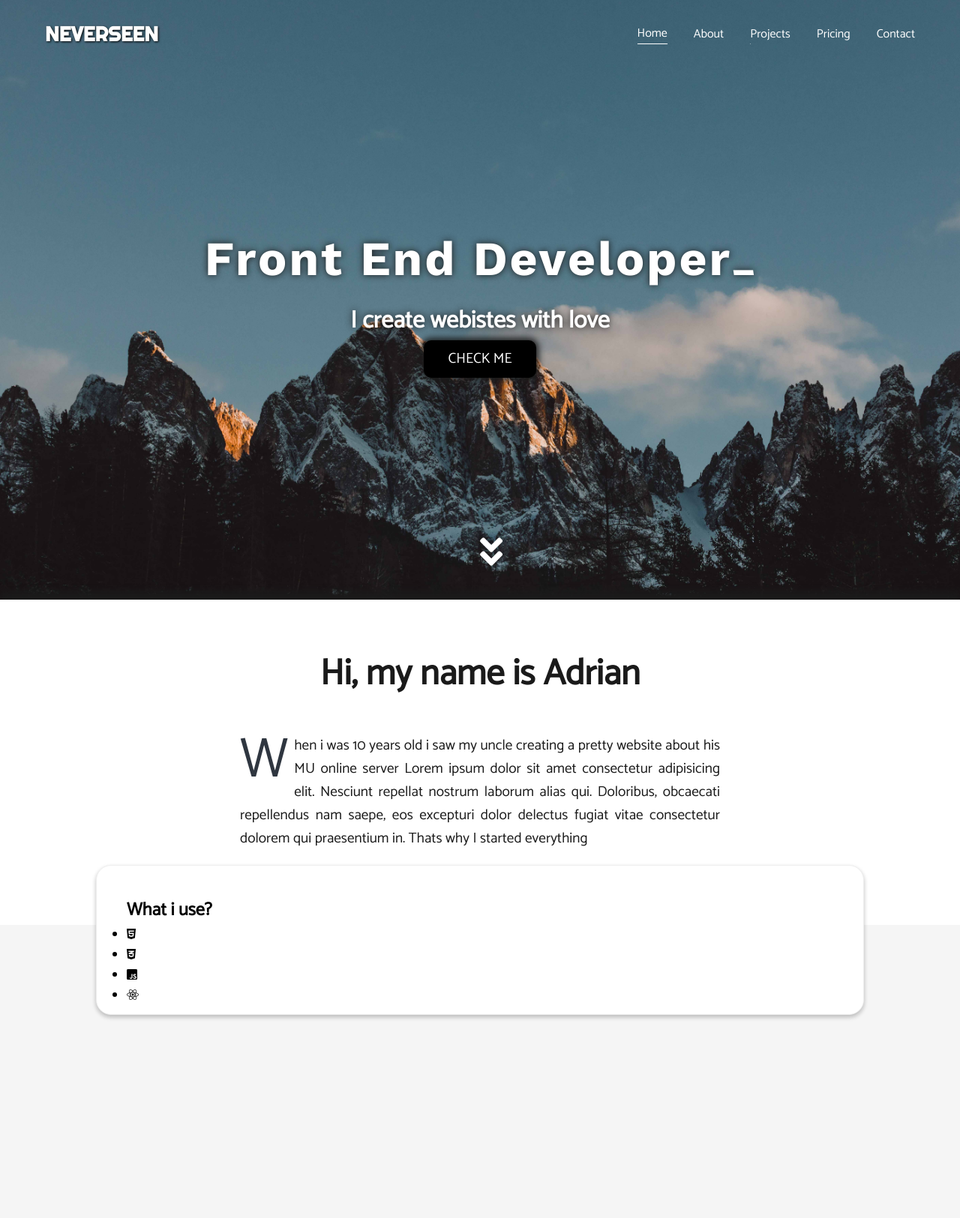
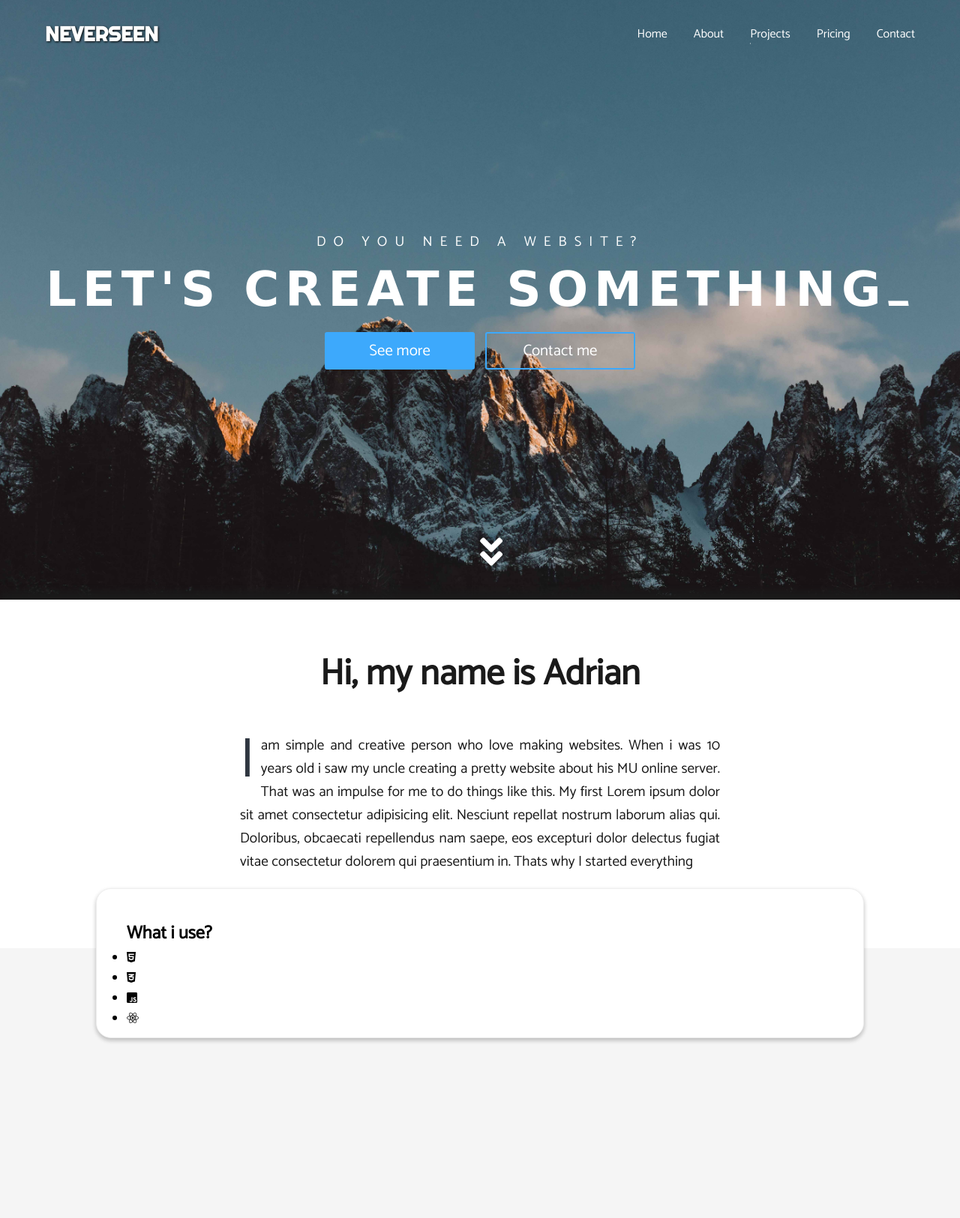
Before and after one commit to NeverSeenLife/NeverSeenLife.github.io, a PHP site: page / in a window 1280 px wide. Shown: the top 1625 px of the page at 75% size. Run offline with PHP 8.4, Linux system fonts and the light colour scheme; some libraries are stand-ins or nearby versions.

Commit message:
big update

```diff
--- a/index.html
+++ b/index.html
@@ -18,6 +18,7 @@
     <script src="https://cdnjs.cloudflare.com/ajax/libs/waypoints/4.0.1/jquery.waypoints.js"></script>
     <script src="https://unpkg.com/aos@2.3.1/dist/aos.js"></script>
     <link href="https://fonts.googleapis.com/css?family=Righteous&display=swap" rel="stylesheet">
+    <link rel="stylesheet" href="https://unpkg.com/swiper/swiper-bundle.min.css">
     <title>Just a website creator - NeverSeen</title>
 
 </head>
@@ -33,14 +34,14 @@
 
     <nav class="menu">
 
-        <a href="#" class="logo">NEVERSEEN</a>
+        <a href="index.html" class="logo">NEVERSEEN</a>
 
         <nav class="menu_mobile">
             <button class="hamburger"></button>
         </nav>
 
         <ul class="nav">
-            <li class="nav_menu m_active"><a href="#" class="nav_menu_a">Home</a></li>
+            <li class="nav_menu"><a href="#" class="nav_menu_a">Home</a></li>
             <li class="nav_menu"><a href="#about" class="nav_menu_a">About</a></li>
             <li class="nav_menu"><a href="#projects" class="nav_menu_a">Projects</a></li>
             <li class="nav_menu"><a href="#pricing" class="nav_menu_a">Pricing</a></li>
@@ -50,7 +51,7 @@
         <div class="menu_hamburger">
 
             <ul class="nav_mobile">
-                <li class="nav_mobile_li m_active"><a href="#" class="nav_mobile_a">Home</a></li>
+                <li class="nav_mobile_li"><a href="#" class="nav_mobile_a">Home</a></li>
                 <li class="nav_mobile_li"><a href="#about" class="nav_mobile_a">About</a></li>
                 <li class="nav_mobile_li"><a href="#projects" class="nav_mobile_a">Projects</a></li>
                 <li class="nav_mobile_li"><a href="#pricing" class="nav_mobile_a">Pricing</a></li>
@@ -71,10 +72,14 @@
     </nav>
 
     <header class="heading">
-        <h1 data-aos="fade-up" class="main_heading_text">Front End Developer<span class="ani">_</span></h1>
-        <h3 data-aos="fade-down" class="sec_text pulse">I create webistes with love</h3 data-aos="fade-left">
-        <button onclick="location.href='#about'" class="btn_1" data-aos="fade-left">CHECK ME</button>
 
+        <h3 data-aos="fade-down" class="sec_text">DO YOU NEED A WEBSITE?</h3 data-aos="fade-left">
+        <h1 data-aos="fade-up" class="main_heading_text">LET'S CREATE SOMETHING<span class="ani">_</span></h1>
+
+        <div class="buttons_holder" data-aos="fade-left">
+        <button onclick="location.href='#about'" class="btn_1">See more</button>
+        <button onclick="location.href='#contact'" class="btn_2" >Contact me</button>
+        </div>
         <a href="#about" class="arrowHref"><i class="fas fa-angle-double-down arrow"></i></a>
 
     </header>
@@ -85,8 +90,8 @@
 
             <h2 class="name" data-aos="fade-up"><b>Hi</b>, my name is Adrian</h2>
 
-            <p class="my_desc" data-aos="fade-up">When i was 10 years old i saw my uncle creating a pretty website about
-                his MU online server
+            <p class="my_desc" data-aos="fade-up">I am simple and creative person who love making websites. When i was 10 years old i saw my uncle creating a pretty website about
+                his MU online server. That was an impulse for me to do things like this. My first
                 Lorem ipsum dolor sit amet consectetur adipisicing elit. Nesciunt repellat nostrum laborum alias qui.
                 Doloribus, obcaecati repellendus nam saepe, eos excepturi dolor delectus fugiat vitae consectetur
                 dolorem qui praesentium in.
@@ -99,7 +104,7 @@
 
 
 
-            <div class="contaienr_about" data-aos="fade-down">
+            <div class="container_about" data-aos="fade-down">
 
                 <h1>What i use?</h1>
 
@@ -116,15 +121,34 @@
 
         </div>
 
-        <section class="projects">
+        <section class="project_all">
 
             <div class="my_recent_projects" data-aos="fade-down">
-                <h1>My work</h1>
+                <h1 class="name_portfolio">My portfolio</h1>
+                <script src="https://unpkg.com/swiper/swiper-bundle.min.js"></script>
+                <div class="swiper-container">
+                    <div class="swiper-wrapper">
+                        <div class="swiper-slide">
+                            <img class="sliderPhoto" src="img/p1.png"></div>
+
+                        <div class="swiper-slide">
+                            <img class="sliderPhoto"src="img/p2.png"></div>
+
+                        <div class="swiper-slide">
+                            <img class="sliderPhoto" src="img/p3.png"></div>
+
+                    </div>
+
+                    <div class="swiper-pagination"></div><div class="swiper-button-prev"></div><div class="swiper-button-next"></div>
+
+                </div>
 
 
             </div>
 
+
         </section>
+
 
         <div class="contact_form" id="contact" data-aos="flip-up">
 
@@ -166,5 +190,6 @@
 </body>
 <script src="js/script.js"></script>
 <script src="js/plugin.js"></script>
+<script src="js/main.js"></script>
 
 </html>
--- a/js/main.js
+++ b/js/main.js
@@ -1,3 +1,17 @@
-document.getElementById('desc').onkeyup = function() {
-    document.getElementById('ile').innerHTML = "Pozostało znaków: " + (500 - this.value.length);
-};
+const projects = new Swiper('.swiper-container', {
+    loop: true,
+    speed: 500,
+    pagination: {
+      el: '.swiper-pagination',
+      dynamicBullets: true,
+      clickable: true,
+    },
+    keyboard: {
+        enabled: true,
+        onlyInViewport: false,
+        },
+    navigation: {
+      nextEl: '.swiper-button-next',
+      prevEl: '.swiper-button-prev',
+    },
+  })
--- a/js/plugin.js
+++ b/js/plugin.js
@@ -17,10 +17,6 @@ $(window).on("load", function() {
     $(".loading").fadeOut("slow");
 });
 
-$(document).on('click', 'ul li', function() {
-    $(this).addClass('m_active').siblings().removeClass('m_active');
-});
-
 $(function() {
     $(window).on("scroll", function() {
         if ($(window).scrollTop() > 50) {
--- a/style.css
+++ b/style.css
@@ -1,3 +1,5 @@
+@import url('BebasNeue-Regular.otf');
+
 * {
     scroll-behavior: smooth;
     margin: 0;
@@ -92,7 +94,7 @@ body,html {
     display: block;
     width: 100%;
     bottom: 0px;
-    height: 1px;
+    height: 2px;
     left: 0;
     transform: translateX(-100%);
     background-color: #ffffff;
@@ -125,23 +127,25 @@ body,html {
 
 .heading .ani {
     animation: blink 0.8s steps(2, start) infinite;
+    user-select: none;
 }
 
 .heading .main_heading_text {
-    text-shadow: 0 0 10px #1a1a1a;
+
     font-size: 4rem;
-    letter-spacing: 3px;
+    letter-spacing: 8px;
     white-space: pre;
     color: white;
     z-index: 2;
-    font-family: 'Work Sans', sans-serif;
+    font-family: 'Bebas Neue', cursive;
 }
 
 .heading .sec_text {
     color: white;
-    font-size: 2rem;
+    font-size: rem;
+    letter-spacing: 10px;
     white-space: pre;
-    text-shadow: 0 0 10px #1a1a1a;
+    font-weight: 400;
 }
 
 .arrow {
@@ -213,7 +217,7 @@ body,html {
     align-items: center;
 }
 
-.contaienr_about{
+.container_about{
     position: absolute;
     bottom: 85%;
     width: 80%;
@@ -573,69 +627,48 @@ input {
     -moz-appearance: none;
     appearance: none;
     opacity: 1;
+    border-radius: 0%;
 }
-
-
-
-
-
-
-
-
 
 .btn_1 {
     overflow: hidden;
     position: relative;
     height: 50px;
-    width: 150px;
-    border: 0;
-    background-color: black;
-    transition: background .5s ease-in-out;
+    width: 200px;
+    background: #3da9fc;
+    transition: all .3s ease-in-out;
     color: white;
-    font-size: 1.2rem;
-    box-shadow: 0 0 10px 3px #1a1a1a;
-    border-radius: 10px;
+    font-size: 1.3rem;
+    border: 2px solid #3da9fc;
+    border-radius: 3px;
+    cursor: pointer;
 }
 
 .btn_1:hover {
-    cursor: pointer;
-    z-index: 1;
-    color: black;
+    background: transparent;
+    box-shadow: 0 5px 15px -10px rgba(31, 18, 53, .6);
 }
 
-.btn_1:hover::before {
-    transform: translate(-50%);
+.btn_2{
+    overflow: hidden;
+    position: relative;
+    height: 50px;
+    width: 200px;
+    background: transparent;
+    border: 2px solid #3da9fc;
+    color: white;
+    font-size: 1.3rem;
+    border-radius: 3px;
+    cursor: pointer;
+    margin-left: 10px;
+    transition: all .3s ease-in-out;
 }
 
-.btn_1:hover::after {
-    transform: translate(50%);
+.btn_2:hover{
+    background: #3da9fc;
+    box-shadow: 0 5px 15px -10px rgba(31, 18, 53, .6);
 }
 
-.btn_1::before {
-    position: absolute;
-    z-index: -2;
-    top: 0;
-    left: 100%;
-    transition: transform .9s ease-in-out;
-    content: '';
-    height: 50px;
-    width: 150px;
-    border: 0;
-    background: white
-}
-
-.btn_1::after {
-    position: absolute;
-    top: 0;
-    transition: transform .9s ease-in-out;
-    left: -100%;
-    z-index: -1;
-    content: '';
-    height: 50px;
-    width: 150px;
-    border: 0;
-    background: white
-}
 
 
 
```
Also changed, not shown: other parts of style.css (+50 -0 lines), tpjoinery/css/style.css (+6 -4 lines), BebasNeue-Regular.otf (added), img/design.png (added), img/p1.png (added), img/p2.png (renamed from img/test.png), img/p3.png (added).
